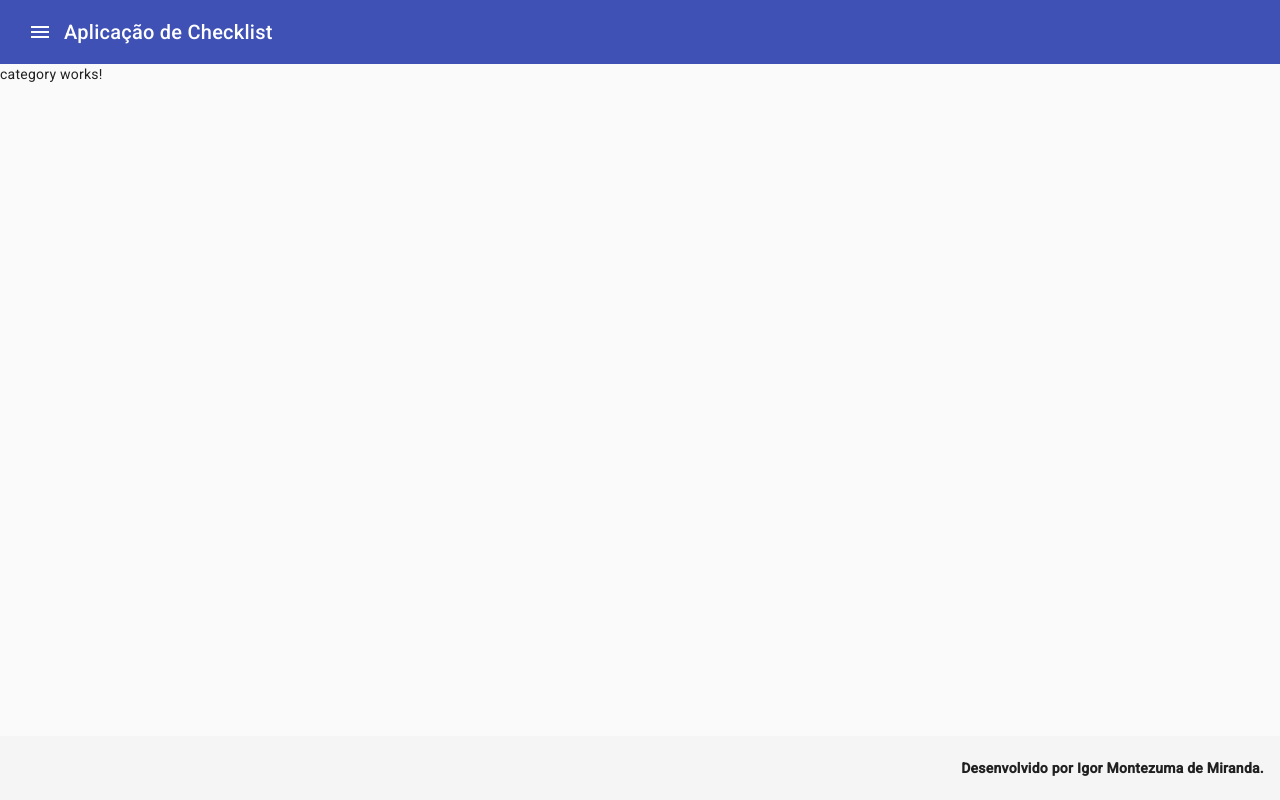
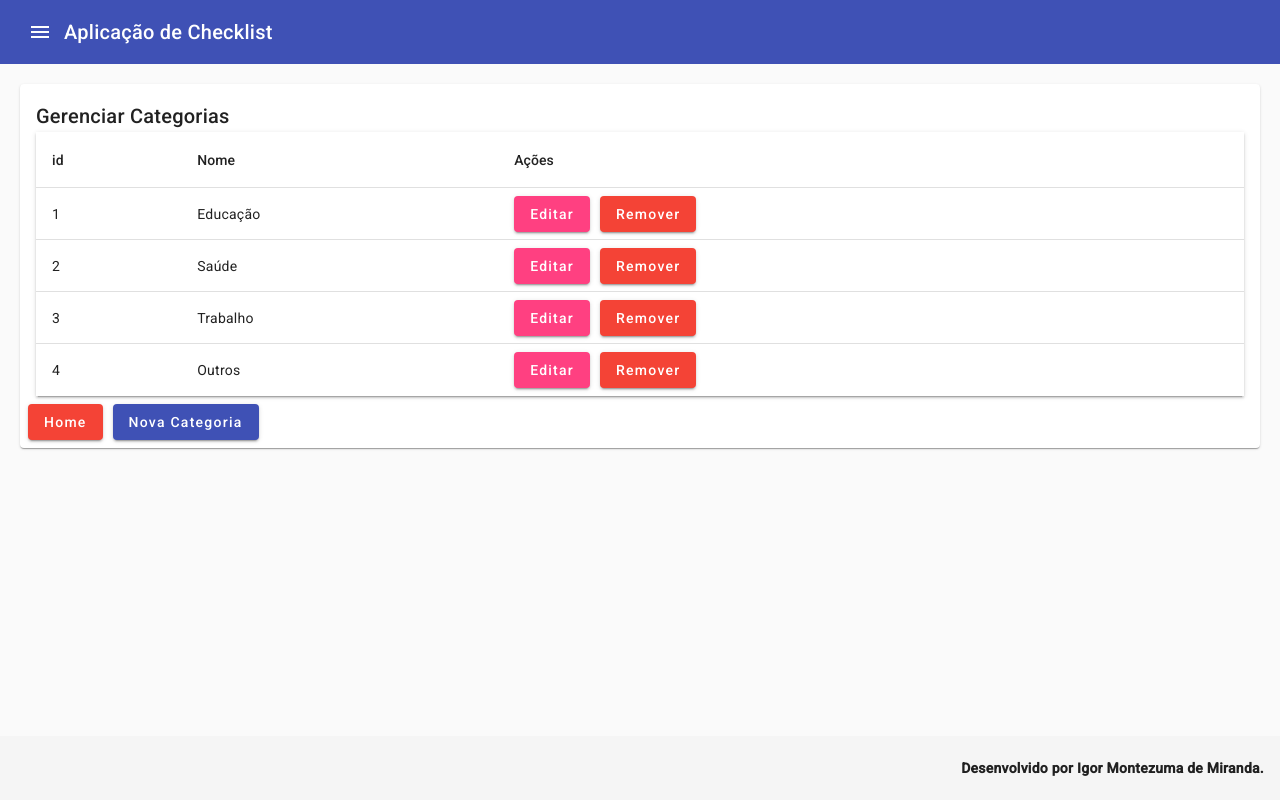
Before and after one commit to igor-montezuma-dev/checklist-app-angular, an Angular app: page /categoria in a window 1280 px wide. Built offline with nearby package versions, Linux system fonts and the light colour scheme.

Commit message:
adicionando o componente de listagemd e categorias

```diff
--- /dev/null
+++ b/src/app/_models/category.ts
@@ -0,0 +1,4 @@
+export class Category {
+  public name!: string;
+  public guid!: string;
+}
--- a/src/app/category/category.component.html
+++ b/src/app/category/category.component.html
@@ -1 +1,55 @@
-<p>category works!</p>
+<div>
+  <mat-card class="m-20">
+    <mat-card-header>
+      <mat-card-title>Gerenciar Categorias</mat-card-title>
+    </mat-card-header>
+    <mat-card-content>
+      <table mat-table [dataSource]="dataSource" class="mat-elevation-z2 w-100">
+        <ng-container matColumnDef="id">
+          <th mat-header-cell *matHeaderCellDef>id</th>
+          <td mat-cell *matCellDef="let element; let i = index">
+            {{ i + 1 }}
+          </td>
+        </ng-container>
+
+        <ng-container matColumnDef="name">
+          <th mat-header-cell *matHeaderCellDef>Nome</th>
+          <td mat-cell *matCellDef="let element">{{ element.name }}</td>
+        </ng-container>
+
+        <ng-container matColumnDef="actions">
+          <th mat-header-cell *matHeaderCellDef>Ações</th>
+          <td mat-cell *matCellDef="let element">
+            <button
+              class="mr-10"
+              (click)="editCategory(element)"
+              mat-raised-button
+              color="accent"
+            >
+              Editar
+            </button>
+            <button
+              class="mr-10"
+              (click)="deleteCategory(element)"
+              mat-raised-button
+              color="warn"
+            >
+              Remover
+            </button>
+          </td>
+        </ng-container>
+
+        <tr mat-header-row *matHeaderRowDef="displayedColumns"></tr>
+        <tr mat-row *matRowDef="let row; columns: displayedColumns"></tr>
+      </table>
+    </mat-card-content>
+    <mat-card-actions>
+      <a class="mr-10" mat-raised-button color="warn" [routerLink]="['/']"
+        >Home</a
+      >
+      <a mat-raised-button color="primary" (click)="createNewCategory()"
+        >Nova Categoria</a
+      >
+    </mat-card-actions>
+  </mat-card>
+</div>
--- a/src/app/category/category.component.ts
+++ b/src/app/category/category.component.ts
@@ -1,10 +1,32 @@
-import { Component } from '@angular/core';
+import { Component, OnInit } from '@angular/core';
+import { Category } from '../_models/category';
+
+export const CATEGORY_DATA = [
+  { name: 'Educação', guid: 'aaa-bbb-ccc-ddd' },
+  { name: 'Saúde', guid: 'aaa-bbb-ccc-ddd' },
+  { name: 'Trabalho', guid: 'aaa-bbb-ccc-ddd' },
+  { name: 'Outros', guid: 'aaa-bbb-ccc-ddd' },
+];
 
 @Component({
   selector: 'app-category',
   templateUrl: './category.component.html',
-  styleUrls: ['./category.component.css']
+  styleUrls: ['./category.component.css'],
 })
-export class CategoryComponent {
+export class CategoryComponent implements OnInit {
+  public displayedColumns: string[] = ['id', 'name', 'actions'];
+  public dataSource: Category[] = CATEGORY_DATA;
 
+  constructor() {}
+  ngOnInit(): void {}
+
+  public editCategory(category: Category) {
+    console.log('Clicou');
+  }
+  public deleteCategory(category: Category) {
+    console.log('Clicou');
+  }
+  public createNewCategory() {
+    console.log('Clicou');
+  }
 }
--- a/src/app/material.module.ts
+++ b/src/app/material.module.ts
@@ -5,6 +5,8 @@ import { MatIconModule } from '@angular/material/icon';
 import { MatSidenavModule } from '@angular/material/sidenav';
 import { MatListModule } from '@angular/material/list';
 import { MatDividerModule } from '@angular/material/divider';
+import { MatCardModule } from '@angular/material/card';
+import { MatTableModule } from '@angular/material/table';
 
 @NgModule({
   imports: [
@@ -14,6 +16,8 @@ import { MatDividerModule } from '@angular/material/divider';
     MatSidenavModule,
     MatListModule,
     MatDividerModule,
+    MatCardModule,
+    MatTableModule,
   ],
   exports: [
     MatToolbarModule,
@@ -22,6 +26,8 @@ import { MatDividerModule } from '@angular/material/divider';
     MatSidenavModule,
     MatListModule,
     MatDividerModule,
+    MatCardModule,
+    MatTableModule,
   ],
 })
 export class MaterialModule {}
--- a/src/index.html
+++ b/src/index.html
@@ -1,16 +1,22 @@
-<!doctype html>
+<!DOCTYPE html>
 <html lang="en">
-<head>
-  <meta charset="utf-8">
-  <title>ChecklistApp</title>
-  <base href="/">
-  <meta name="viewport" content="width=device-width, initial-scale=1">
-  <link rel="icon" type="image/x-icon" href="favicon.ico">
-  <link rel="preconnect" href="https://fonts.gstatic.com">
-  <link href="https://fonts.googleapis.com/css2?family=Roboto:wght@300;400;500&display=swap" rel="stylesheet">
-  <link href="https://fonts.googleapis.com/icon?family=Material+Icons" rel="stylesheet">
-</head>
-<body class="mat-typography">
-  <app-root></app-root>
-</body>
+  <head>
+    <meta charset="utf-8" />
+    <title>Checklist</title>
+    <base href="/" />
+    <meta name="viewport" content="width=device-width, initial-scale=1" />
+    <link rel="icon" type="image/x-icon" href="favicon.ico" />
+    <link rel="preconnect" href="https://fonts.gstatic.com" />
+    <link
+      href="https://fonts.googleapis.com/css2?family=Roboto:wght@300;400;500&display=swap"
+      rel="stylesheet"
+    />
+    <link
+      href="https://fonts.googleapis.com/icon?family=Material+Icons"
+      rel="stylesheet"
+    />
+  </head>
+  <body class="mat-typography">
+    <app-root></app-root>
+  </body>
 </html>
--- a/src/styles.css
+++ b/src/styles.css
@@ -18,3 +18,13 @@ body {
 .ml-15 {
   margin-left: 15px;
 }
+.w-100 {
+  width: 100%;
+}
+
+.m-20 {
+  margin: 20px;
+}
+.mr-10 {
+  margin-right: 10px !important;
+}
```
